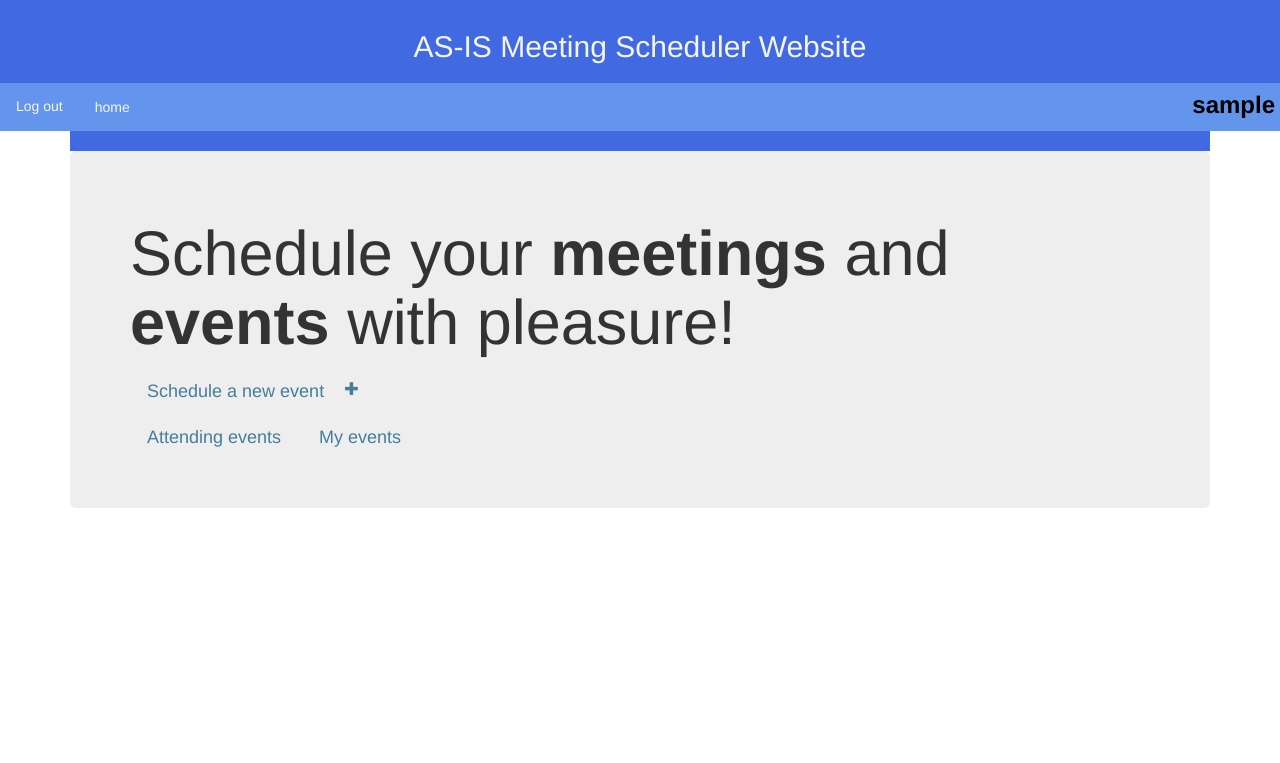
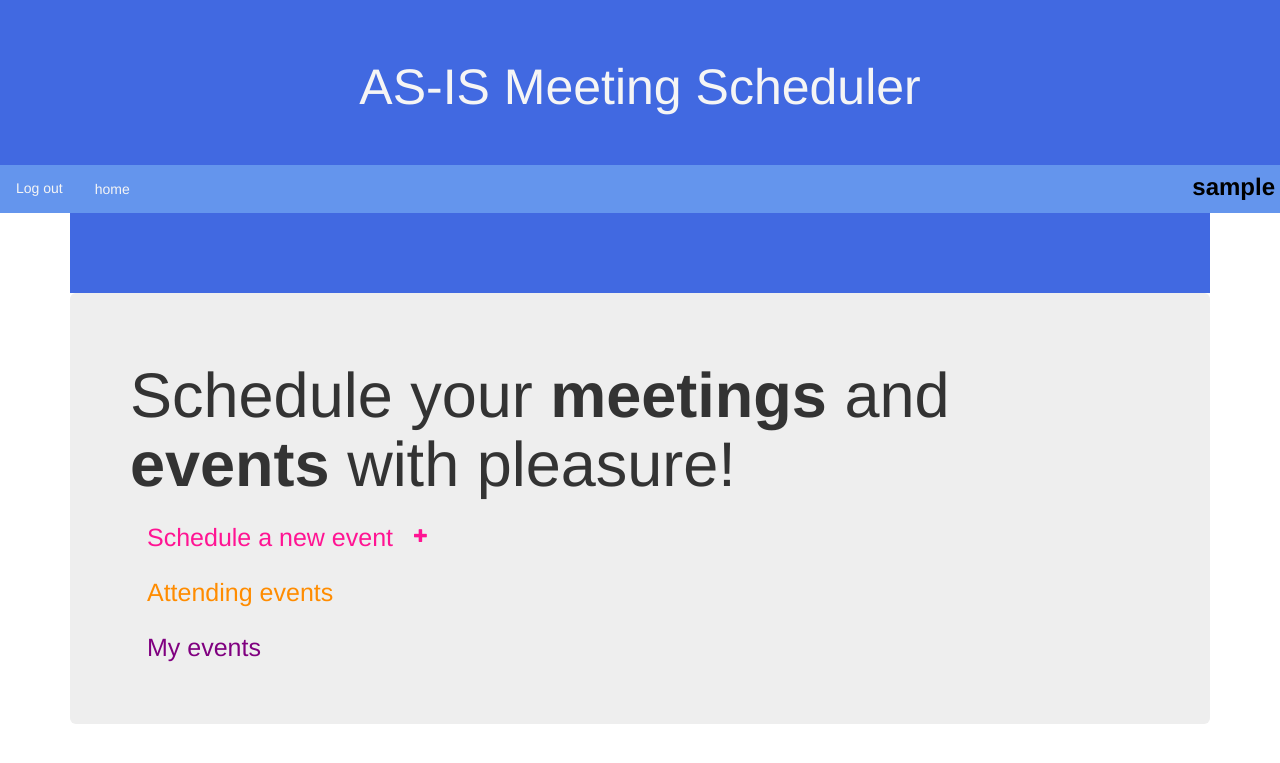
Before and after one commit to FarzanehSeyedshahi/Software-Engineering-Project-Django-website-, a Django app: page / in a window 1280 px wide. Shown: the top 763 px of the page. Run offline with Django 3.2, Linux system fonts and the light colour scheme; the visitor is signed in with stand-in values (Sample User, id 1); some libraries are stand-ins or nearby versions.

Commit message:
htmls updated

```diff
--- a/templates/base.html
+++ b/templates/base.html
@@ -3,7 +3,7 @@
   <head>
     <meta charset="utf-8">
     <meta name="viewport" content="width=device-width, initial-scale=1, shrink-to-fit=no">
-    <title>{% block title %}ASIS meeting voting system {% endblock %}</title>
+    <title>{% block title %}login {% endblock %}</title>
     <link rel="icon" href="{% static 'img/favicon.png' %}">
     <link href="https://fonts.googleapis.com/css?family=Clicker+Script" rel="stylesheet">
     <link rel="stylesheet" href="https://maxcdn.bootstrapcdn.com/bootstrap/4.0.0/css/bootstrap.min.css" integrity="sha384-Gn5384xqQ1aoWXA+058RXPxPg6fy4IWvTNh0E263XmFcJlSAwiGgFAW/dAiS6JXm" crossorigin="anonymous">
@@ -22,8 +22,8 @@
           <div class="row">
             <div class="col-6">
               <h1 class="logo">
-                <a href="{% url 'polls:main' %}">
-                  ASIS meeting voting system
+                <a style="white-space: nowrap" href="{% url 'polls:main' %}">
+                  ASIS<br>Meeting Scheduler System
                   {% if user.is_authenticated %}
                     {% if user.is_teacher %}
                       <span class="icon-feather" data-toggle="tooltip" data-placement="right" title="Teacher profile"></span>
--- a/templates/polls/addoption.html
+++ b/templates/polls/addoption.html
@@ -12,7 +12,7 @@
         <p></p>
         {# {{ formset }} #}
 
-        <button type="submit" class="save btn btn-default">Save and add another</button>
+        <button type="submit" class="save btn btn-default" style="margin-left: 60px; background-color: lightblue ">Save and add another</button>
 
     </form>
 {#    <a href="{% url 'polls:main' %}" class="save btn btn-default" style="margin-left: 20px; background-color: lightcoral ">Save</a>#}
--- a/templates/polls/basic.html
+++ b/templates/polls/basic.html
@@ -20,14 +20,14 @@
 <style>
 /* Header/Blog Title */
 .header {
-  padding: 10px;
+  padding: 40px;
   text-align: center;
   background: royalblue;
   color: whitesmoke;
 }
 
 .header h1 {
-  font-size: 30px;
+  font-size: 50px;
 }
 
 /* Style the top navigation bar */
@@ -84,7 +84,7 @@ mli a:hover:not(.active) {
 </style>
 
 <div class="header">
-  <h1>AS-IS Meeting Scheduler Website</h1>
+  <h1>AS-IS Meeting Scheduler</h1>
 </div>
 
 <div class="topnav">
--- a/templates/polls/comments.html
+++ b/templates/polls/comments.html
@@ -28,7 +28,7 @@
 
     {% if event_option.comment_set.all %}
         {% for comment in event_option.comment_set.all %}
-            <div class="row">
+            <div class="row" style="margin-left: 20px; margin-top: 10px">
                 <div class="col-xs-6">
                     <span class="blue-text">{{ comment.commenter.username }}: </span>
                     <span>{{ comment.text }}</span>
@@ -38,11 +38,11 @@
         {% endfor %}
      <br>
     {% else %}
-        <p>No Comments yet.</p>
+        <p style="margin-left: 20px; margin-top: 30px">No comments yet!</p>
     {% endif %}
 
         <form action="{% url 'polls:writecomment' event_option.id %}" method="post">{% csrf_token %}
-            <input class="write-comment" type="text" name="comment" placeholder="comment">
+            <input class="write-comment" type="text" name="comment" placeholder="comment" style="margin-left: 20px">
             <input type="submit" value="Comment">
         </form>
 
--- a/templates/polls/detail.html
+++ b/templates/polls/detail.html
@@ -27,8 +27,9 @@
 {% if error_message %}<p><strong>{{ error_message }}</strong></p>{% endif %}
 
 {% if event.active_status%}
-<div class="align-left">
+<div class="align-left" style="margin: 50px">
     <form action="{% url 'polls:vote' event.id %}" method="post" style="width: 550px; padding: 10px; margin-left: 20px; border-style: outset; border-radius: 10px">
+    <h1 style="text-align: center; color: purple">{{ event.name }} <font size="3">by {{ event.creator.email }}</font></h1><br><br>
     {% csrf_token %}
 
     {% for eventoption in event.eventoption_set.all %}
--- a/templates/polls/main.html
+++ b/templates/polls/main.html
@@ -16,11 +16,11 @@
     <div class="jumbotron">
     <h1>Schedule your <b>meetings</b> and <b>events</b> with pleasure!</h1>
         <div>
-            <a class="btn btn-schedule btn-lg" href="{% url 'polls:create_new_event' %}">Schedule a new event</a>
-            <a href="{% url 'polls:create_new_event' %}" class="top-menu"><span class="glyphicon glyphicon-plus"></span></a>
+            <a class="btn btn-schedule btn-lg" href="{% url 'polls:create_new_event' %}" style="color: deeppink; font-size: 25px">Schedule a new event</a>
+            <a href="{% url 'polls:create_new_event' %}" class="top-menu"><span class="glyphicon glyphicon-plus" style="color: deeppink"></span></a>
             <br>
-            <a class="btn btn-schedule btn-lg" href="event">Attending events</a>
-            <a class="btn btn-schedule btn-lg" href="ownevent">My events</a>
+            <a class="btn btn-schedule btn-lg" href="event" style="color: darkorange; font-size: 25px" >Attending events</a><br>
+            <a class="btn btn-schedule btn-lg" href="ownevent" style="color: purple; font-size: 25px">My events</a>
         </div>
     </div>
 </div>
--- a/templates/polls/replies.html
+++ b/templates/polls/replies.html
@@ -16,12 +16,12 @@
 
     <div class="row">
         {% if replies %}
-            <div class="col-xs-6">
+            <div class="col-xs-6" style="margin-left: 20px">
                 <span class="blue-text">{{ replies.first.commenter.username }}:</span>
                 <span> {{ replies.first.replied_comment.text }}</span><br>
             </div>
         {% else %}
-            <div class="col-xs-6">
+            <div class="col-xs-6" style="margin-left: 20px; margin-top: 10px">
                 <span class="blue-text">{{ comment.commenter.username }}: </span>
                 <span>{{ comment.text }}</span>
             </div>
@@ -44,7 +44,7 @@
     {% else %}
         <form action="{% url 'polls:replies' comment.id %}" method="post">{% csrf_token %}
     {% endif %}
-        <input class="write-comment" type="text" name="comment" placeholder="comment">
+        <input class="write-comment" type="text" name="comment" placeholder="comment" style="margin-left: 20px">
         <input type="submit" value="Comment">
     </form>
 
--- a/templates/registration/home.html
+++ b/templates/registration/home.html
@@ -6,7 +6,7 @@
 <h2>Welcome to <em>IPM</em>, Grid Computing Group</h2>
     <a href="{% url 'editProfile' %}"><h1>Edit Profile</h1></a>
     <a href="{% url 'Request' %}"><h1>Request</h1></a>
-    <br><a href="{% url 'polls:register' %}">Sign Up</a></br>
+    <br><a href="{% url 'signup' %}">Sign Up</a></br>
     <br><a href="{% url 'login' %}">Log in</a></br>
     <br><a href="{% url 'logout' %}">Log out</a></br>
 {% endblock %}
--- a/templates/registration/login.html
+++ b/templates/registration/login.html
@@ -21,7 +21,6 @@
   {% endif %}
   <div class="row">
     <div class="col-lg-4 col-md-6 col-sm-8 col-12">
-      <h2>Log in Test</h2>
       <form method="post" novalidate>
         {% csrf_token %}
           {{ form }}
```
Also changed, not shown: templates/polls/index.html (+33 -5 lines), templates/polls/owndetail.html (+8 -6 lines), templates/registration/signup.html (line endings or trailing spaces), 2 other files.
